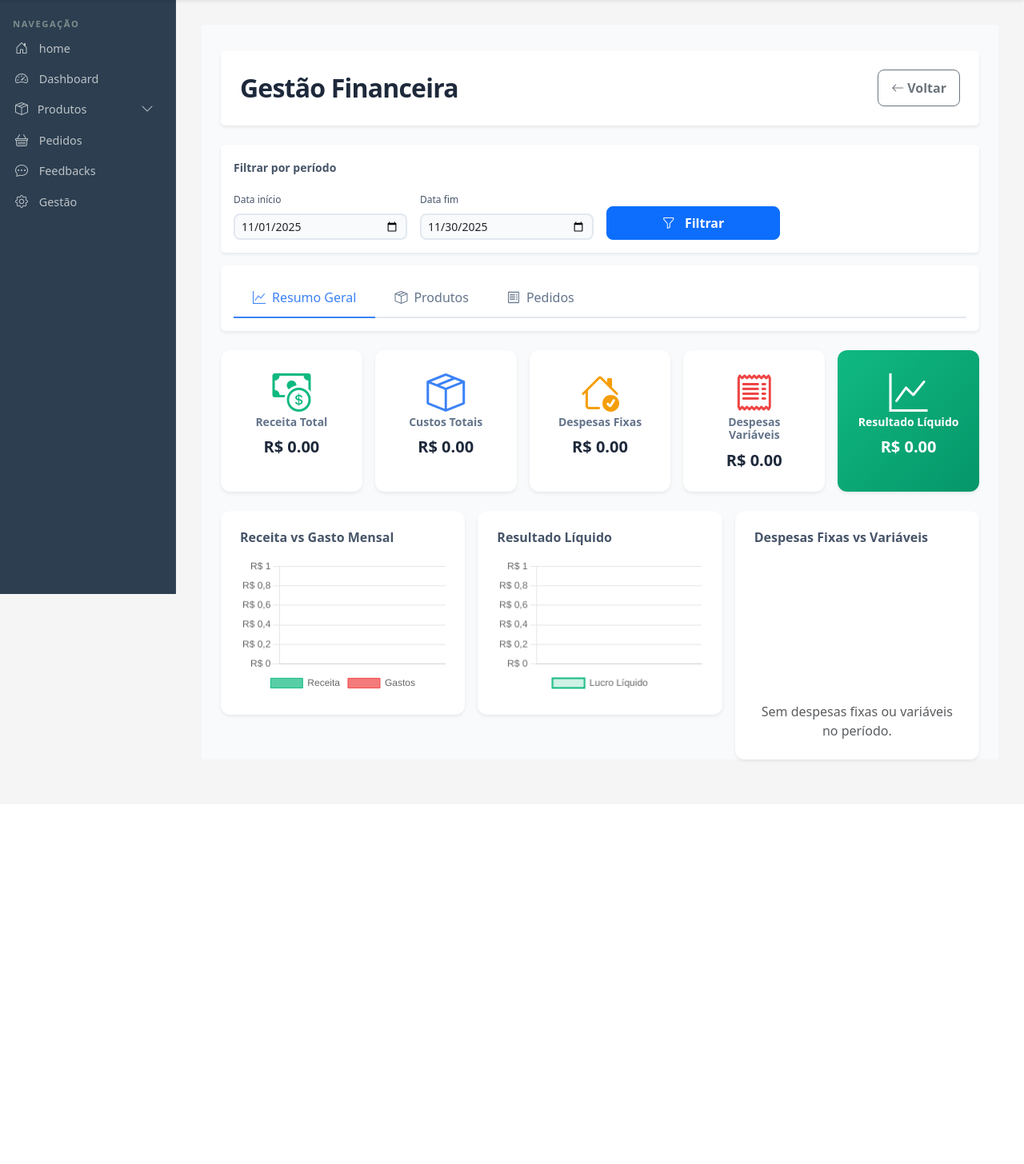
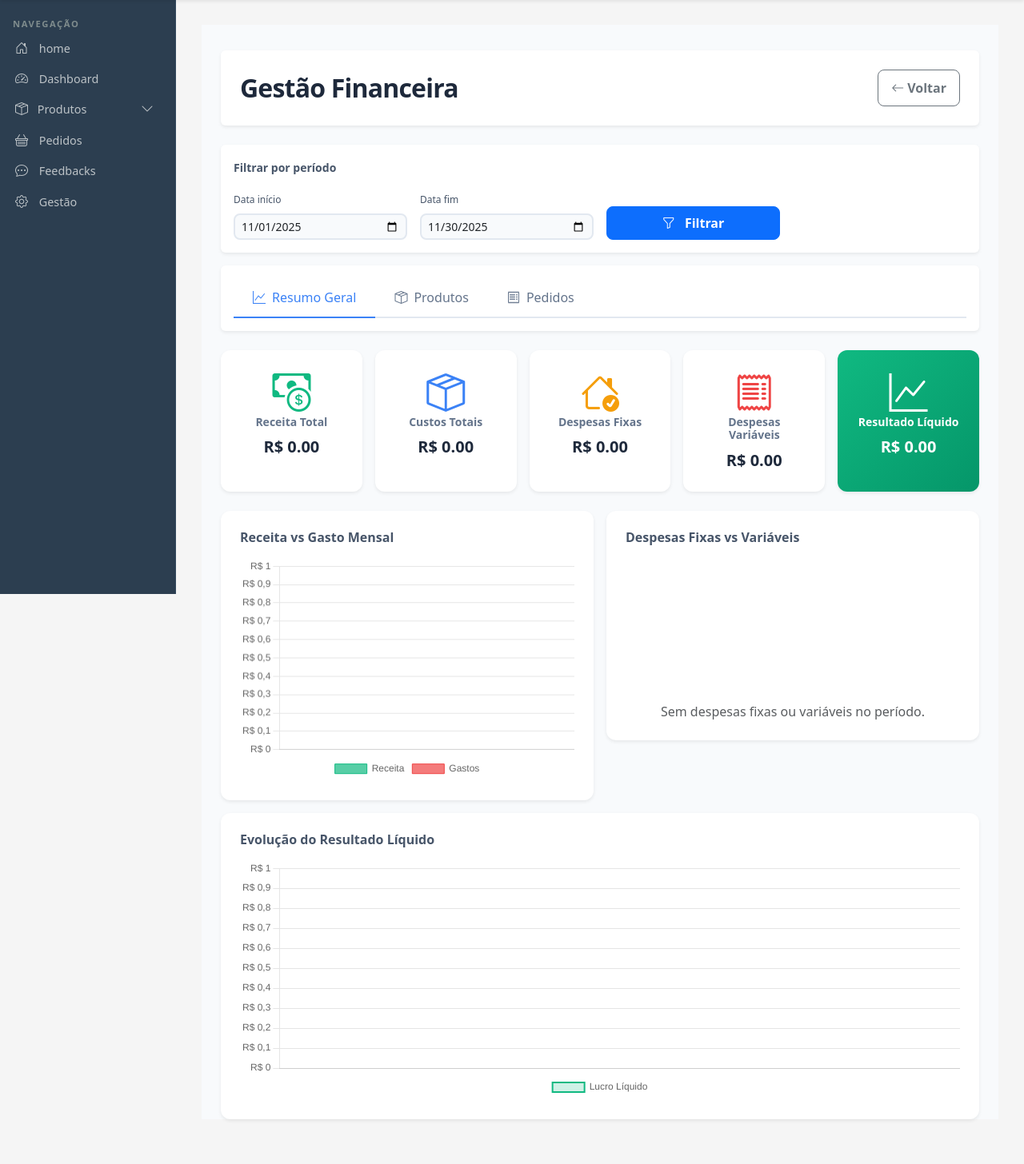
Before and after one commit to lrosse/TCC, a Django app: page /gestao/financeiro/resumo/ in a window 1280 px wide. Shown: the part 57-1513 px from the top of the page at 80% size. Before the commit the page ends 1011 px from the top, so only its background shows below. Run offline with Django 4.2, Linux system fonts and the light colour scheme; the visitor is signed in with stand-in values (Sample User, id 1); data that the repository does not hold is empty; a map, chart or similar area stays blank; parts of the project's set-up code (start-up, migrations or seed data) failed here and were passed over.

Commit message:
Gráficos reorganizados

```diff
--- a/loja/templates/loja/gestao/financeiro_resumo.html
+++ b/loja/templates/loja/gestao/financeiro_resumo.html
@@ -205,10 +205,10 @@
 
   </div>
 
-  <!-- Linha de gráficos -->
-  <div class="row g-3 mb-4">
+  <!-- Linha de gráficos - Primeira linha (2 gráficos lado a lado) -->
+  <div class="row g-3 mb-3">
     <!-- Gráfico Receita vs Despesas -->
-    <div class="col-lg-4">
+    <div class="col-lg-6">
       <div class="card shadow-sm border-0" style="border-radius: 12px;">
         <div class="card-body p-4">
           <h6 class="fw-semibold mb-3" style="color: #475569;">Receita vs Gasto Mensal</h6>
@@ -217,22 +217,24 @@
       </div>
     </div>
 
-    <!-- Gráfico Lucro Líquido -->
-    <div class="col-lg-4">
-      <div class="card shadow-sm border-0" style="border-radius: 12px;">
-        <div class="card-body p-4">
-          <h6 class="fw-semibold mb-3" style="color: #475569;">Resultado Líquido</h6>
-          <canvas id="grafico2"></canvas>
-        </div>
-      </div>
-    </div>
-
     <!-- Gráfico Pizza Despesas -->
-    <div class="col-lg-4">
+    <div class="col-lg-6">
       <div class="card shadow-sm border-0" style="border-radius: 12px;">
         <div class="card-body p-4">
           <h6 class="fw-semibold mb-3" style="color: #475569;">Despesas Fixas vs Variáveis</h6>
           <canvas id="grafico3"></canvas>
+        </div>
+      </div>
+    </div>
+  </div>
+
+  <!-- Segunda linha - Gráfico Lucro Líquido (largura completa) -->
+  <div class="row g-3 mb-4">
+    <div class="col-12">
+      <div class="card shadow-sm border-0" style="border-radius: 12px;">
+        <div class="card-body p-4">
+          <h6 class="fw-semibold mb-3" style="color: #475569;">Evolução do Resultado Líquido</h6>
+          <canvas id="grafico2" style="max-height: 300px;"></canvas>
         </div>
       </div>
     </div>
@@ -289,7 +291,7 @@
     }
   });
 
-  // Gráfico Lucro Líquido
+  // Gráfico Lucro Líquido (AJUSTADO PARA LARGURA COMPLETA)
   const labelsLucro = {{ labels_lucro|safe }};
   const dadosLucro = {{ dados_lucro|safe }};
 
@@ -310,7 +312,7 @@
     options: {
       responsive: true,
       maintainAspectRatio: true,
-      aspectRatio: 1.5,
+      aspectRatio: 3,
       scales: {
         y: {
           beginAtZero: true,
```
